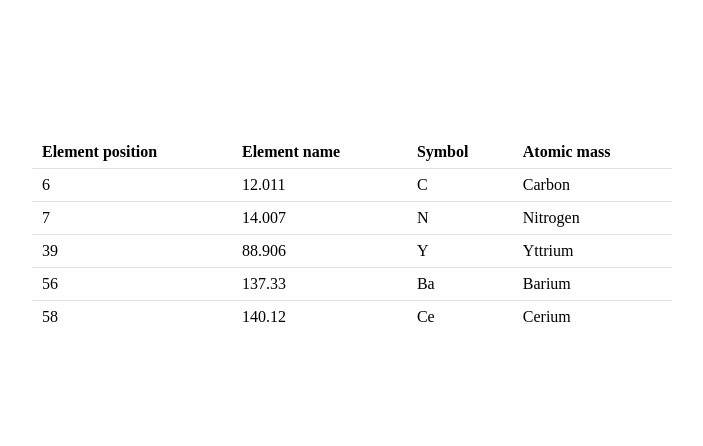
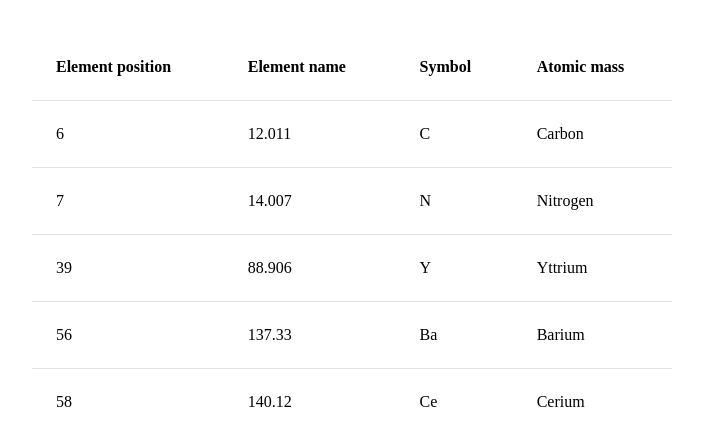
Before and after one commit to hay-bams/ui, a React (Create React App) app: page / in a window 1280 px wide. Shown: the part 174-620 px from the top of the page, without its empty margins (288-991 px from the left). Built offline with nearby package versions, Linux system fonts and the light colour scheme.

Commit message:
vertical and horizontal spacing

```diff
--- /dev/null
+++ b/src/components/Table/Table.styles.ts
@@ -0,0 +1,19 @@
+
+
+export const tableSpacing = {
+  xs: {
+    padding: '10px'
+  },
+  sm: {
+    padding: '12px'
+  },
+  md: {
+    padding: '16px'
+  },
+  lg: {
+    padding: '20px'
+  },
+  xl: {
+    padding: '24px'
+  }
+}
--- a/src/components/Table/Table.tsx
+++ b/src/components/Table/Table.tsx
@@ -1,14 +1,16 @@
 import {ReactNode} from 'react';
-import styled from 'styled-components';
+import styled, {css} from 'styled-components';
 
-import { TableStyledProps } from './Table.types';
-
+import {TableSize, TableStyledProps} from './Table.types';
+import {tableSpacing} from './Table.styles';
 
 interface Props {
   children?: ReactNode;
   withColumnBorders?: boolean;
   striped?: boolean;
-  highlightOnHover?: boolean
+  highlightOnHover?: boolean;
+  verticalSpacing?: TableSize;
+  horizontalSpacing?: TableSize;
 }
 
 const TableStyled = styled.table<TableStyledProps>`
@@ -17,27 +19,45 @@ const TableStyled = styled.table<TableStyledProps>`
   & td {
     border-top: 1px solid rgb(222, 226, 230);
   }
-
   & th,
   & td {
     text-align: left;
-    padding: 7px 10px;
+    padding: ${(props) =>
+      `${tableSpacing[props.verticalSpacing!].padding} ${
+        tableSpacing[props.horizontalSpacing!].padding
+      }`};
   }
 
-  & th:not(:first-of-type), & td:not(:first-of-type) {
-    border-left: ${(props) => props.withColumnBorders && '1px solid rgb(222, 226, 230)'}
+  & th:not(:first-of-type),
+  & td:not(:first-of-type) {
+    border-left: ${(props) =>
+      props.withColumnBorders && '1px solid rgb(222, 226, 230)'};
   }
-
   & tr:nth-child(odd) {
-    background: ${(props) => props.striped && 'rgb(248, 249, 250)'}
+    background: ${(props) => props.striped && 'rgb(248, 249, 250)'};
   }
-
   & tr:hover {
-    background: ${(props) => props.highlightOnHover && 'rgb(248, 249, 250)'}
+    background: ${(props) => props.highlightOnHover && 'rgb(248, 249, 250)'};
   }
 `;
 
-export const Table = ({children}: Props) => {
+export const Table = ({
+  children,
+  withColumnBorders,
+  striped,
+  highlightOnHover,
+  verticalSpacing = 'xl',
+  horizontalSpacing = 'xl',
+}: Props) => {
   console.log('****');
-  return <TableStyled highlightOnHover>{children}</TableStyled>;
+  return (
+    <TableStyled
+      highlightOnHover={highlightOnHover}
+      striped={striped}
+      verticalSpacing={verticalSpacing}
+      horizontalSpacing={horizontalSpacing}
+      withColumnBorders={withColumnBorders}>
+      {children}
+    </TableStyled>
+  );
 };
--- a/src/components/Table/Table.types.ts
+++ b/src/components/Table/Table.types.ts
@@ -1,5 +1,9 @@
+export type TableSize = 'xs' | 'sm' | 'md' | 'lg' | 'xl'
+
 export interface TableStyledProps {
   withColumnBorders?: boolean;
   striped?: boolean;
   highlightOnHover?: boolean;
+  verticalSpacing?: TableSize;
+  horizontalSpacing?: TableSize;
 }
```
